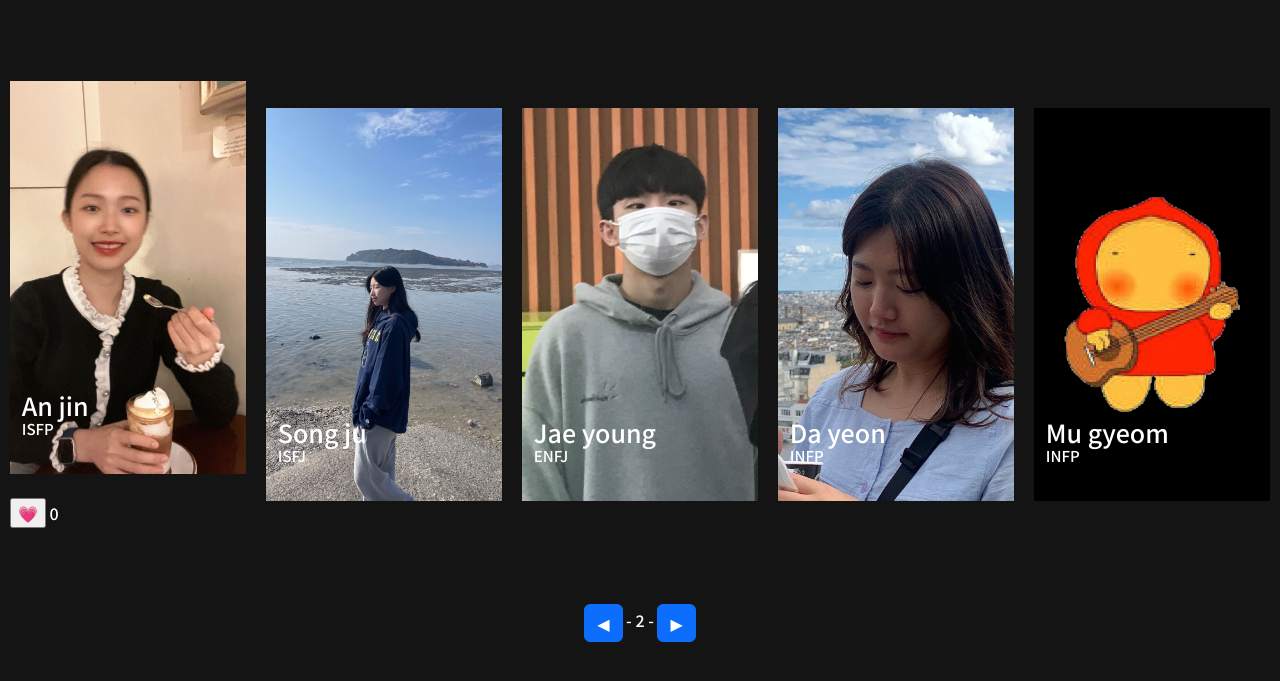
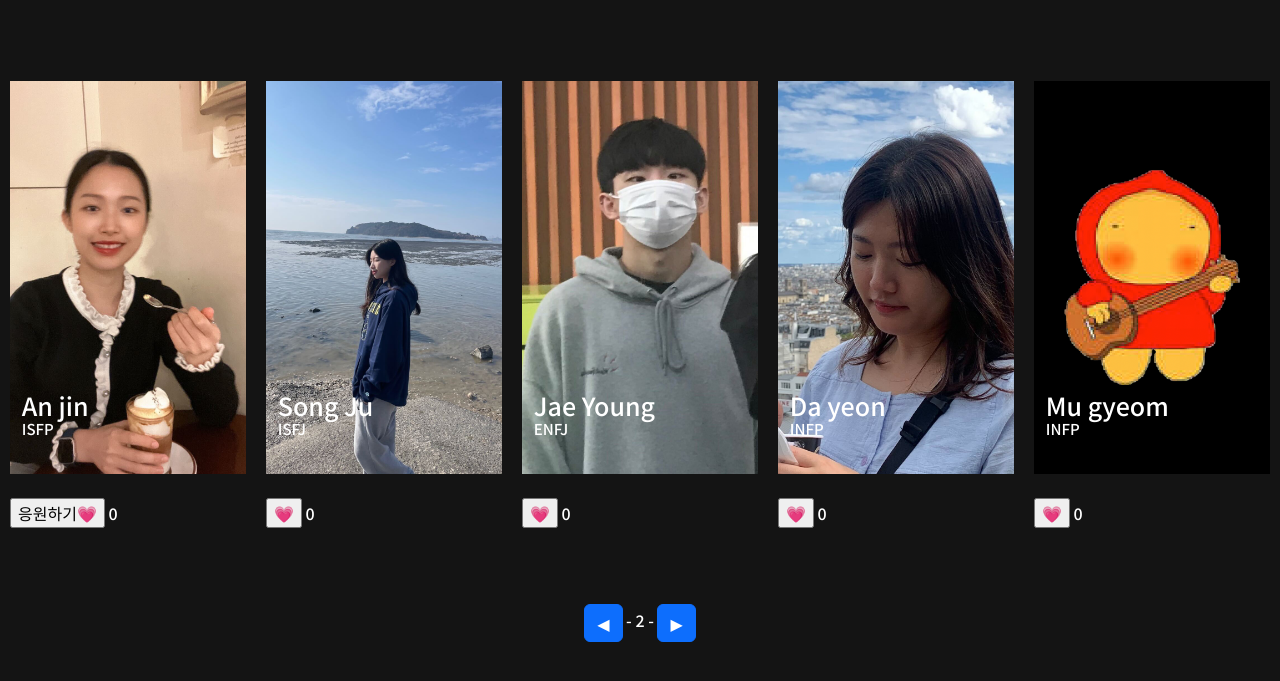
Before and after one commit to hgyeom/speaking-potato, a Flask app: page /members in a window 1280 px wide. Shown: the part 90-771 px from the top of the page. Run offline with Flask 3, Linux system fonts and the light colour scheme.

Commit message:
추천하기 기능(팀원별 추천갯수 db저장) 구현 완료

```diff
--- a/app.py
+++ b/app.py
@@ -103,5 +103,27 @@ def potato_delete():
         return jsonify({'msg':'비밀번호를 확인해 주세요'})
 
 
+# 추천하기
+@app.route("/api/like", methods=["PUT"])
+def like_update():
+    likename_receive= request.form['likename_give']
+
+    print(likename_receive)
+
+    like = db.potato_like.find_one({'like_name':likename_receive},{'_id':False}).get('like') + 1
+    print(like)
+    db.potato_like.update_one({'like_name':likename_receive},
+                        {'$set':{
+                                    'like':like
+                                }
+                        })
+
+    return jsonify({'msg':"💖응원 감자합니다!💖"})
+
+
+# 추천하기 조회
+
+
+
 if __name__ == '__main__':
     app.run('0.0.0.0', port=5000, debug=True)
--- a/static/js/countlike.js
+++ b/static/js/countlike.js
@@ -1,12 +1,9 @@
-function count(type) {
-  const resultElement = document.getElementById('result');
+function set_like(like_name) {
+    let formData = new FormData();
 
-  let number = resultElement.innerText;
+    formData.append("likename_give", like_name)
 
-  if(type == 'plus') {
-    number = parseInt(number) + 1;
-    }
-
-resultElement.innerText = number;
-
+    fetch('/api/like', { method: "PUT", body: formData }).then((res) => res.json()).then((data) => {
+        alert(data['msg']);
+    })
 }
--- a/templates/members.html
+++ b/templates/members.html
@@ -6,6 +6,7 @@
   />
   <!--부트스트랩 css-->
   <link href="https://cdn.jsdelivr.net/npm/bootstrap@5.2.3/dist/css/bootstrap.min.css" rel="stylesheet" integrity="sha384-rbsA2VBKQhggwzxH7pPCaAqO46MgnOM80zW1RWuH61DGLwZJEdK2Kadq2F9CUG65" crossorigin="anonymous">
+  <script src="https://ajax.googleapis.com/ajax/libs/jquery/3.5.1/jquery.min.js"></script>
   <link rel="stylesheet" href="/static/css/member_style.css" />
 
   <head>
@@ -24,7 +25,7 @@
             <img src="/static/images/안진님.png" />
             <div class="profile-contents">
               <h2>An jin<span>ISFP</span></h2>
-              <br />
+              <br/>
               <p>
                 안녕하세요 저는 도비가 되고싶은 김재영 이에요, mbti는 ENFJ이고
                 나이는 21살 이에요. 말하는 감자들에서 팀장을 맡고있고, 얼른 싹을
@@ -33,16 +34,16 @@
             </div>
           </div>
           <br><div>
-            <input type="button" onclick='count("plus")' value="💗"/>
-            <span id="result">0</span>
+            <input type="button" onclick="set_like('anjin')" class="update_like" value="응원하기💗"/>
+            <span class="result">0</span>
           </div>
         </li>
         <li class="team-item">
           <div class="profile">
             <img src="/static/images/송주님.png" />
             <div class="profile-contents">
-              <h2>Song ju<span>ISFJ</span></h2>
-              <br />
+              <h2>Song Ju<span>ISFJ</span></h2>
+              <br/>
               <p>
                 안녕하세요 저는 도비가 되고싶은 김재영 이에요, mbti는 ENFJ이고
                 나이는 21살 이에요. 말하는 감자들에서 팀장을 맡고있고, 얼른 싹을
@@ -50,19 +51,27 @@
               </p>
             </div>
           </div>
+          <br><div>
+            <input type="button" onclick="set_like('songju')" class="update_like" value="💗"/>
+            <span class="result">0</span>
+          </div>
         </li>
         <li class="team-item">
           <div class="profile">
             <img src="/static/images/재영.png" />
             <div class="profile-contents">
-              <h2>Jae young<span>ENFJ</span></h2>
-              <br />
+              <h2>Jae Young<span>ENFJ</span></h2>
+              <br/>
               <p>
-                안녕하세요 저는 도비가 되고싶은 김재영 이에요, 팀 내 유일한
-                'E'입니다! 나이는 21살 이에요. 말하는 감자들에서 팀장을
-                맡고있고, 얼른 싹을 틔우고 싶어요.
+                안녕하세요 저는 도비가 되고싶은 김재영 이에요, mbti는 ENFJ이고
+                나이는 21살 이에요. 말하는 감자들에서 팀장을 맡고있고, 얼른 싹을
+                틔우고 싶어요.
               </p>
             </div>
+          </div>
+          <br><div>
+            <input type="button" onclick="set_like('jaeyoung')" class="update_like" value="💗"/>
+            <span class="result">0</span>
           </div>
         </li>
         <li class="team-item">
@@ -70,7 +79,7 @@
             <img src="/static/images/다연님.png" />
             <div class="profile-contents">
               <h2>Da yeon<span>INFP</span></h2>
-              <br />
+              <br/>
               <p>
                 안녕하세요 저는 도비가 되고싶은 김재영 이에요, mbti는 ENFJ이고
                 나이는 21살 이에요. 말하는 감자들에서 팀장을 맡고있고, 얼른 싹을
@@ -78,19 +87,27 @@
               </p>
             </div>
           </div>
+          <br><div>
+            <input type="button" onclick="set_like('dayeon')" class="update_like" value="💗"/>
+            <span class="result">0</span>
+          </div>
         </li>
         <li class="team-item">
           <div class="profile">
             <img src="/static/images/무겸님.png" />
             <div class="profile-contents">
               <h2>Mu gyeom<span>INFP</span></h2>
-              <br />
+              <br/>
               <p>
                 안녕하세요 저는 도비가 되고싶은 김재영 이에요, mbti는 ENFJ이고
                 나이는 21살 이에요. 말하는 감자들에서 팀장을 맡고있고, 얼른 싹을
                 틔우고 싶어요.
               </p>
             </div>
+          </div>
+          <br><div>
+            <input type="button" onclick="set_like('mugyeom')" class="update_like" value="💗"/>
+            <span class="result">0</span>
           </div>
         </li>
       </ul>
```
